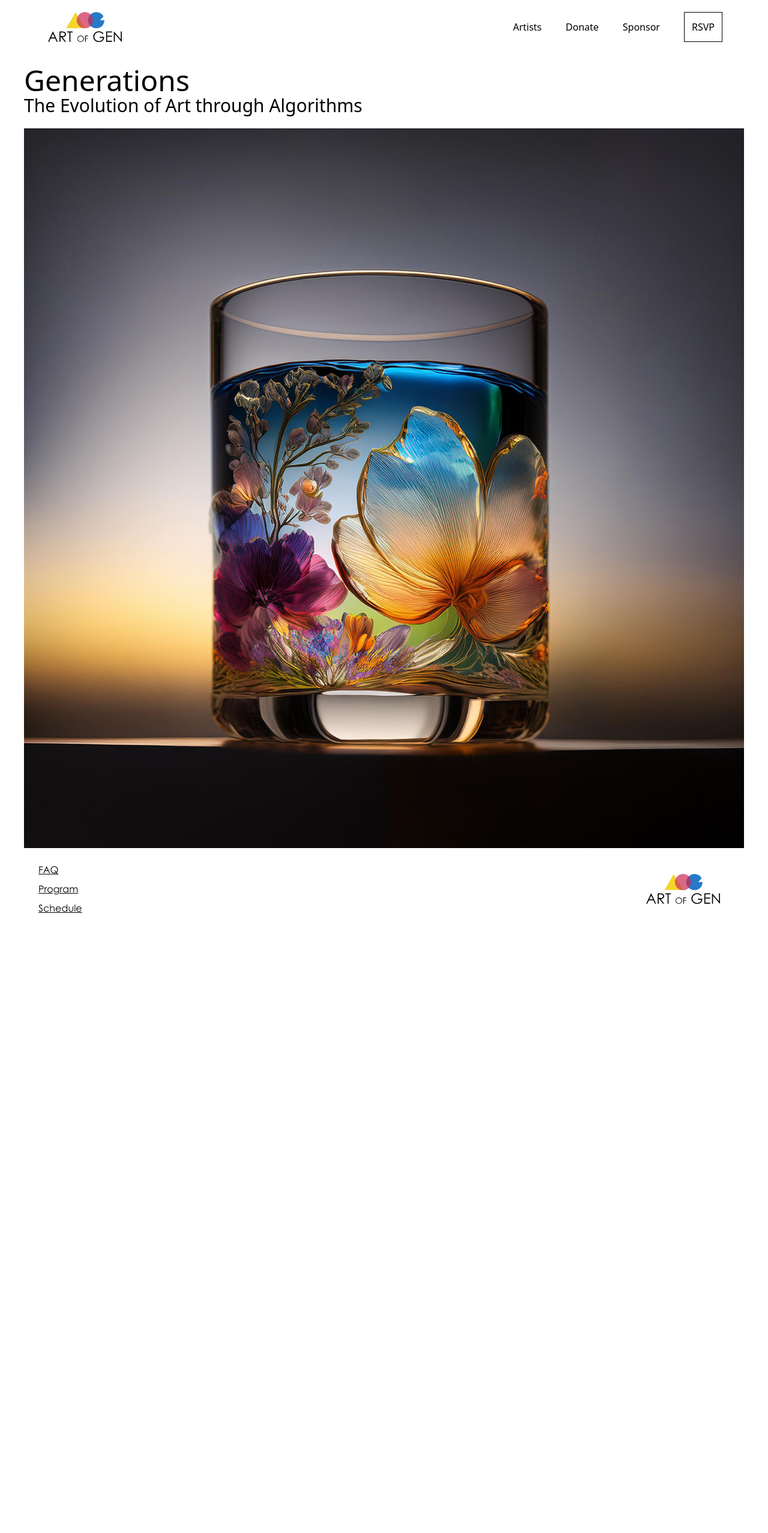
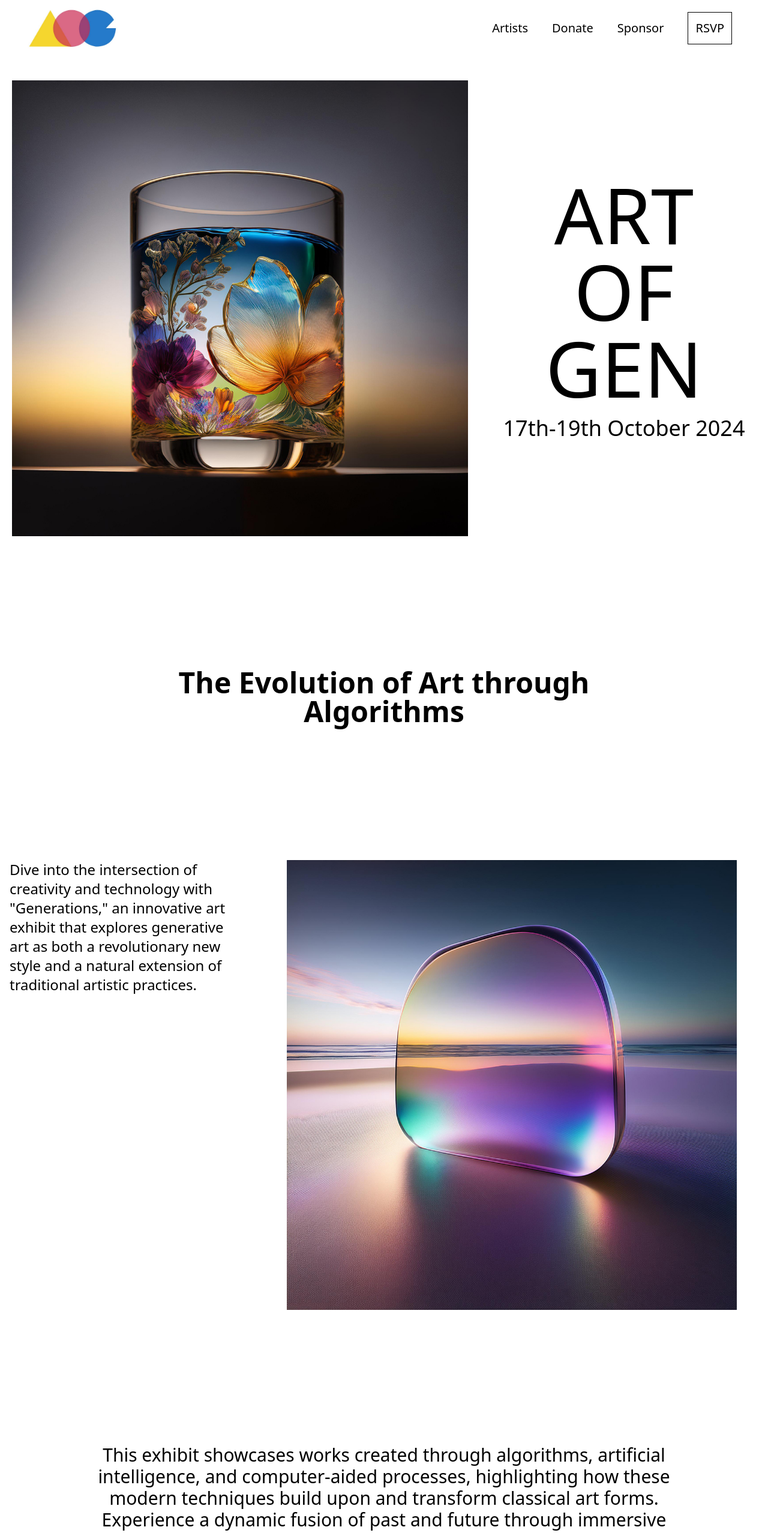
Before and after one commit to giorgio-villani/art-of-gen, a Next.js app: page / in a window 1280 px wide. Shown: the part 20-2576 px from the top of the page at 60% size. Before the commit the page ends 1570 px from the top, so only its background shows below. Built offline with nearby package versions, Linux system fonts and the light colour scheme.

Commit message:
adjusted main page

```diff
--- a/src/app/artists/page.tsx
+++ b/src/app/artists/page.tsx
@@ -48,7 +48,7 @@ const teamMember = ({ name, description, imgSrc, reverse = false, website = '' }
 export default function Artists() {
   return (
     <div className="w-full">
-      <h1 className="text-5xl text-center font-inter">Team</h1>
+      <h1 className="text-5xl text-center font-inter">Artists</h1>
       {artists.map((artist, index) => (
         <section key={artist.name} className={`${index % 2 === 0 ? 'bg-white' : 'bg-gradient-to-b from-gray-100 to-white'} py-5 lg:py-10`}>
           {teamMember({
--- /dev/null
+++ b/src/app/page-copy.tsx
@@ -0,0 +1,15 @@
+export default function Home() {
+  return (
+    <main className="flex min-h-full flex-col items-center justify-between">
+      <div>
+        <div className="px-5 text-center md:text-left">
+          <h1 className="text-5xl">Generations</h1>
+          <h2 className="text-3xl">The Evolution of Art through Algorithms</h2>
+        </div>
+        <div className="p-5">
+          <img src="/hero/AOG_03.jpg" alt="generative art" />
+        </div>
+      </div>
+    </main>
+  );
+}
--- a/src/app/page.tsx
+++ b/src/app/page.tsx
@@ -1,16 +1,67 @@
-import Image from 'next/image';
-import artists from '@/data/artists';
-
 export default function Home() {
   return (
-    <main className="flex min-h-full flex-col items-center justify-between">
-      <div>
-        <h1 className="text-5xl">Generations</h1>
-        <h2 className="text-3xl">The Evolution of Art through Algorithms</h2>
-        <div className="pt-5">
-          <img src="/hero/AOG_03.jpg" alt="generative art" />
+    <div className="flex flex-col max-w-screen-xl mx-auto justify-between">
+      <section className="mb-10">
+        <div className="mx-auto flex flex-col md:flex-row flex-col-reverse">
+          <div className="md:pl-5 p-5 max-w-[800px]">
+            <img
+              src="/hero/AOG_03.jpg"
+              alt="generative art"
+              className="w-full h-auto ] object-cover"
+              style={{
+                maxWidth: '100%',
+                objectFit: 'cover',
+              }}
+            />
+          </div>
+
+          <div className="text-center md:text-center flex-grow">
+            <div className="flex flex-col justify-center h-full">
+              <div
+                className="uppercase leading-none"
+                style={{
+                  fontSize: 'clamp(3rem, 10vw, 10rem)',
+                }}
+              >
+                <div>Art</div>
+                <div>Of</div>
+                <div>Gen</div>
+              </div>
+              {/* <h2 className="text-4xl">Art Exhibit</h2> */}
+              <div className="text-4xl pt-4">
+                {/* <p>Friday - Sunday</p> */}
+                <p>17th-19th October 2024</p>
+              </div>
+            </div>
+          </div>
         </div>
-      </div>
-    </main>
+      </section>
+      <section>
+        <h2 className="text-center text-5xl font-semibold p-40">The Evolution of Art through Algorithms</h2>
+      </section>
+      {/* second section */}
+      <section className="flex flex-row py-12">
+        <div className="basis-1/3 p-4">
+          <p className="text-2xl">
+            Dive into the intersection of creativity and technology with "Generations," an innovative art exhibit that explores generative art as both a revolutionary new style and a natural extension
+            of traditional artistic practices.
+          </p>
+        </div>
+        <div className="basis-2/3 p-4 relative overflow-hidden">
+          <div className="split-image-container">
+            <div className="split-image left-half"></div>
+            <div className="split-image right-half"></div>
+          </div>
+        </div>
+      </section>
+      {/* third section */}
+      <section className="text-center text-3xl p-40">
+        <p>
+          This exhibit showcases works created through algorithms, artificial intelligence, and computer-aided processes, highlighting how these modern techniques build upon and transform classical
+          art forms. Experience a dynamic fusion of past and future through immersive virtual reality experiences and groundbreaking NFTs, where the boundless possibilities of generative art redefine
+          the boundaries of human creativity.
+        </p>
+      </section>
+    </div>
   );
 }
--- a/src/app/sponsorship/page.tsx
+++ b/src/app/sponsorship/page.tsx
@@ -2,10 +2,10 @@ export default function Sponsorship() {
   return (
     <div className="text-center bg-gradient-to-r from-purple-500 via-pink-500 to-blue-500 min-h-screen flex items-center justify-center p-5">
       <div className="text-center">
-        <h1 className="text-4xl text-black font-bold mb-8">SPONSORSHIP OPPORTUNITIES</h1>
+        <h1 className="text-4xl text-black mb-8">SPONSORSHIP OPPORTUNITIES</h1>
 
         <div className="bg-white bg-opacity-20 p-6 rounded-lg shadow-lg mb-6">
-          <h2 className="text-2xl font-bold text-gray-300 bg-black bg-opacity-70 inline-block p-2 rounded-md">
+          <h2 className="text-2xl font-bold text-white bg-black bg-opacity-70 inline-block p-2 rounded-md">
             Gold Sponsorship <span className="text-3xl font-bold">$1,500</span>
           </h2>
           <ul className="text-black text-left mt-4">
@@ -18,7 +18,7 @@ export default function Sponsorship() {
         </div>
 
         <div className="bg-white bg-opacity-20 p-6 rounded-lg shadow-lg mb-6">
-          <h2 className="text-2xl font-bold text-gray-300 bg-black bg-opacity-70 inline-block p-2 rounded-md">
+          <h2 className="text-2xl font-bold text-white bg-black bg-opacity-70 inline-block p-2 rounded-md">
             Silver Sponsorship <span className="text-3xl font-bold">$1,000</span>
           </h2>
           <ul className="text-black text-left mt-4">
@@ -30,7 +30,7 @@ export default function Sponsorship() {
         </div>
 
         <div className="bg-white bg-opacity-20 p-6 rounded-lg shadow-lg">
-          <h2 className="text-2xl font-bold text-gray-300 bg-black bg-opacity-70 inline-block p-2 rounded-md">
+          <h2 className="text-2xl font-bold text-white bg-black bg-opacity-70 inline-block p-2 rounded-md">
             Bronze Sponsorship <span className="text-3xl font-bold">$500</span>
           </h2>
           <ul className="text-black text-left mt-4">
--- a/src/components/Footer.tsx
+++ b/src/components/Footer.tsx
@@ -12,7 +12,7 @@ const Footer: React.FC = () => {
       </div>
       <div className="text-center text-xs text-gray-500 grow"></div>
       <a href="/">
-        <img src="art_of_gen.png" className="h-[50px] m-10" alt="" />
+        <img src="icon.jpg" className="h-[75px] m-10" alt="" />
       </a>
     </footer>
   );
--- a/src/components/Header.tsx
+++ b/src/components/Header.tsx
@@ -11,13 +11,13 @@ const Header: React.FC = () => {
   };
 
   return (
-    <header className="relative max-w-[1200px] items-center text-black w-full mx-auto flex text-mono">
+    <header className="relative max-w-[1200px] items-center text-black w-full mx-auto flex text-xl py-5">
       <a href="/">
-        <img src="art_of_gen.png" className="h-[50px] m-10" alt="" />
+        <img src="icon.jpg" className="h-[75px] " alt="" />
       </a>
       <div className="text-center text-gray-500 grow"></div>
 
-      <div className="flex items-center m-4 ">
+      <div className="flex items-center ">
         <div className="md:hidden m-5">
           <span className="text-2xl cursor-pointer" onClick={toggleMenu} onMouseDown={(e) => e.preventDefault()}>
             {menuOpen ? <RxCross1 /> : <RxHamburgerMenu />}
--- a/src/data/artists.tsx
+++ b/src/data/artists.tsx
@@ -3,7 +3,7 @@ const artists = [
     name: 'Olesia Y. Rodionova',
     picture: 'olesia-1.jpg',
     description:
-      'Ladymilkydeer is a versatile artist working in traditional and digital mediums, including watercolor, algorithmic art, blackwork tattooing, and brand conceptualization. An AI enthusiast focused on ethics, she explores the intersection of technology and identity. Originally from Ukraine, she started her U.S. career in 2023 with &quot;Dreaming. POV: you are an android,&quot; a project depicting an android’s perspective in sleep mode. She has since participated in over ten collective shows at Hardy and Nance Studio, the &quot;Don’t Call Me Sweetie&quot; show by Insomnia Gallery, and was published in the fubar.space 2k23 catalogue with a glitch art fashion project.',
+      'Olesia is a versatile artist working in traditional and digital mediums, including watercolor, algorithmic art, blackwork tattooing, and brand conceptualization. An AI enthusiast focused on ethics, she explores the intersection of technology and identity. Originally from Ukraine, she started her U.S. career in 2023 with &quot;Dreaming. POV: you are an android,&quot; a project depicting an android’s perspective in sleep mode. She has since participated in over ten collective shows at Hardy and Nance Studio, the &quot;Don’t Call Me Sweetie&quot; show by Insomnia Gallery, and was published in the fubar.space 2k23 catalogue with a glitch art fashion project.',
   },
 ];
 
--- a/src/styles/globals.css
+++ b/src/styles/globals.css
@@ -14,3 +14,37 @@
   font-weight: normal;
   font-style: normal;
 }
+
+.split-image-container {
+  display: flex;
+  width: 750px; /* Adjusted width to fit the image size */
+  height: 750px; /* Adjusted height to fit the image size */
+  margin: 0 auto;
+  position: relative;
+}
+
+.split-image {
+  width: 50%; /* Each half takes up exactly half of the total image width */
+  height: 100%;
+  background: url('/hero/AOG_05.jpg'); /* Use the correct image path */
+  background-size: 200% 100%; /* Ensure each half covers half of the image */
+  background-repeat: no-repeat;
+  transition: all 400ms ease;
+}
+
+/* Position the left half of the image */
+.left-half {
+  background-position: left center;
+}
+
+/* Position the right half of the image */
+.right-half {
+  background-position: right center;
+}
+
+/* Hover effect */
+.split-image-container:hover .split-image {
+  margin: 0 24px;
+  transform: scale(1.08) rotateZ(3deg);
+  box-shadow: 0 5px 40px -24px #00ffdd;
+}
```
Also changed, not shown: public/icon.jpg (added).
